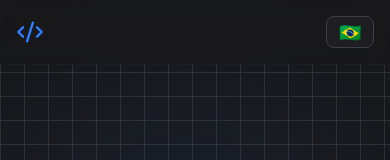
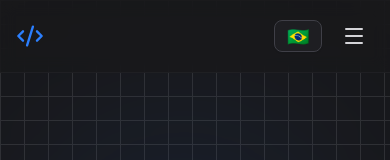
Before and after one commit to 21lucasbarros/portfolio, a React (Vite) app: page / in a window 390 px wide. Shown: the top 160 px of the page. Built offline with nearby package versions, Linux system fonts and the light colour scheme.

Commit message:
feat: removi comentarios desnecessarios nos componentes contact, header e projects para um codigo mais limpo.

```diff
--- a/src/components/header.tsx
+++ b/src/components/header.tsx
@@ -1,4 +1,5 @@
-import { Code2 } from "lucide-react";
+import { useState } from "react";
+import { Code2, Menu, X } from "lucide-react";
 import { scrollToElement } from "../utils/scrollToElement";
 import { useLanguage } from "../contexts/LanguageContext";
 import type { Language } from "../i18n/translations";
@@ -12,6 +13,7 @@ import {
 
 export function Header() {
   const { language, setLanguage, t } = useLanguage();
+  const [isMenuOpen, setIsMenuOpen] = useState(false);
 
   const navItems = [
     { label: t.header.nav.home, href: "#home" },
@@ -27,6 +29,11 @@ export function Header() {
   ];
 
   const currentLanguage = languages.find((lang) => lang.code === language);
+
+  const handleNavClick = (e: React.MouseEvent<HTMLAnchorElement>) => {
+    scrollToElement(e);
+    setIsMenuOpen(false);
+  };
 
   return (
     <header className="fixed top-0 left-0 right-0 py-4 md:py-6 z-[1000] backdrop-blur-sm bg-zinc-900/80 border-b border-zinc-800/50">
@@ -54,7 +61,6 @@ export function Header() {
               })}
             </nav>
 
-            {/* Language Selector */}
             <DropdownMenu>
               <DropdownMenuTrigger asChild>
                 <Button
@@ -92,8 +98,37 @@ export function Header() {
                 ))}
               </DropdownMenuContent>
             </DropdownMenu>
+
+            <button
+              onClick={() => setIsMenuOpen(!isMenuOpen)}
+              className="md:hidden p-2 text-zinc-300 hover:text-white transition-colors"
+              aria-label="Toggle menu"
+            >
+              {isMenuOpen ? (
+                <X className="h-6 w-6" />
+              ) : (
+                <Menu className="h-6 w-6" />
+              )}
+            </button>
           </div>
         </div>
+
+        {isMenuOpen && (
+          <nav className="md:hidden mt-4 pb-2 border-t border-zinc-800/50 pt-4">
+            <div className="flex flex-col gap-3">
+              {navItems.map((item, index) => (
+                <a
+                  key={index}
+                  href={item.href}
+                  onClick={handleNavClick}
+                  className="text-sm font-medium text-zinc-300 hover:text-blue-400 transition-colors py-2 px-1"
+                >
+                  {item.label}
+                </a>
+              ))}
+            </div>
+          </nav>
+        )}
       </div>
     </header>
   );
--- a/src/components/projects.tsx
+++ b/src/components/projects.tsx
@@ -189,7 +189,6 @@ export function Projects() {
       className="relative py-16 md:py-24 lg:py-32 px-4 md:px-6 lg:px-8 bg-zinc-900"
     >
       <div className="max-w-7xl mx-auto">
-        {/* Header */}
         <motion.div
           initial={{ opacity: 0, y: 20 }}
           whileInView={{ opacity: 1, y: 0 }}
@@ -213,7 +212,6 @@ export function Projects() {
           </div>
         </motion.div>
 
-        {/* Projects Grid - 3 columns */}
         <div className="grid grid-cols-1 md:grid-cols-2 lg:grid-cols-3 gap-6 md:gap-7 lg:gap-8">
           {projects.map((project, index) => (
             <ProjectCard key={index} project={project} index={index} />
```
Also changed, not shown: src/components/contact.tsx (+0 -9 lines).
